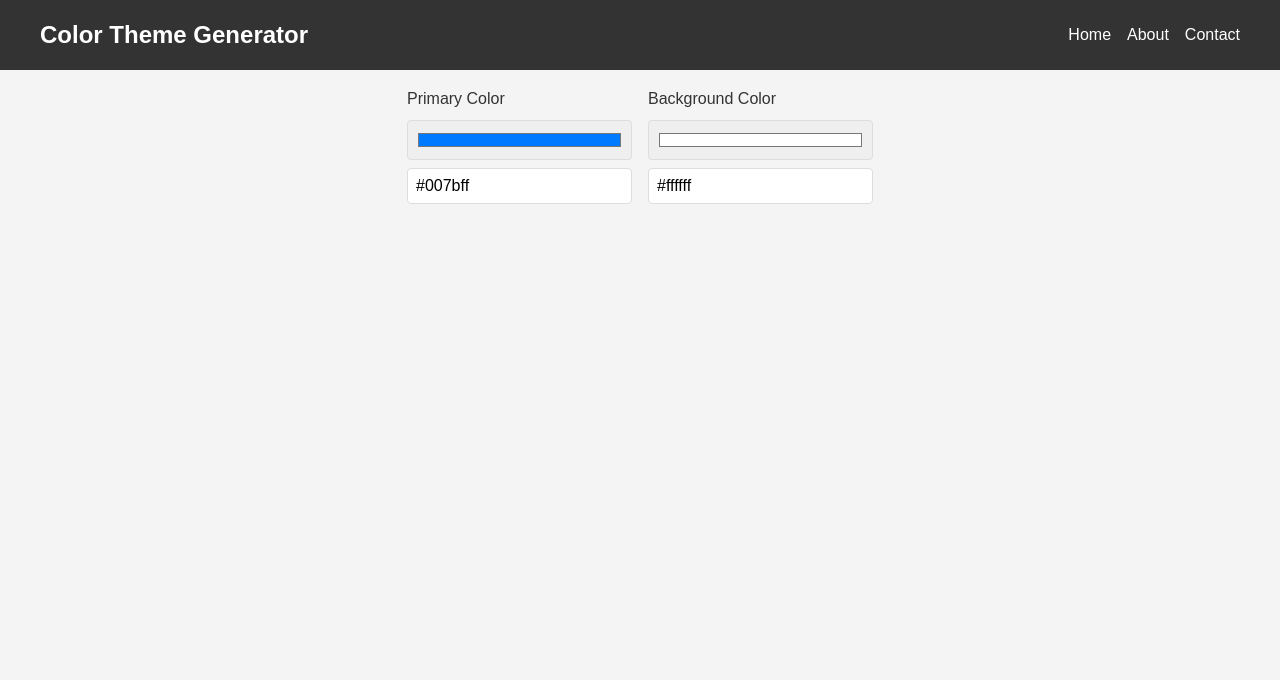
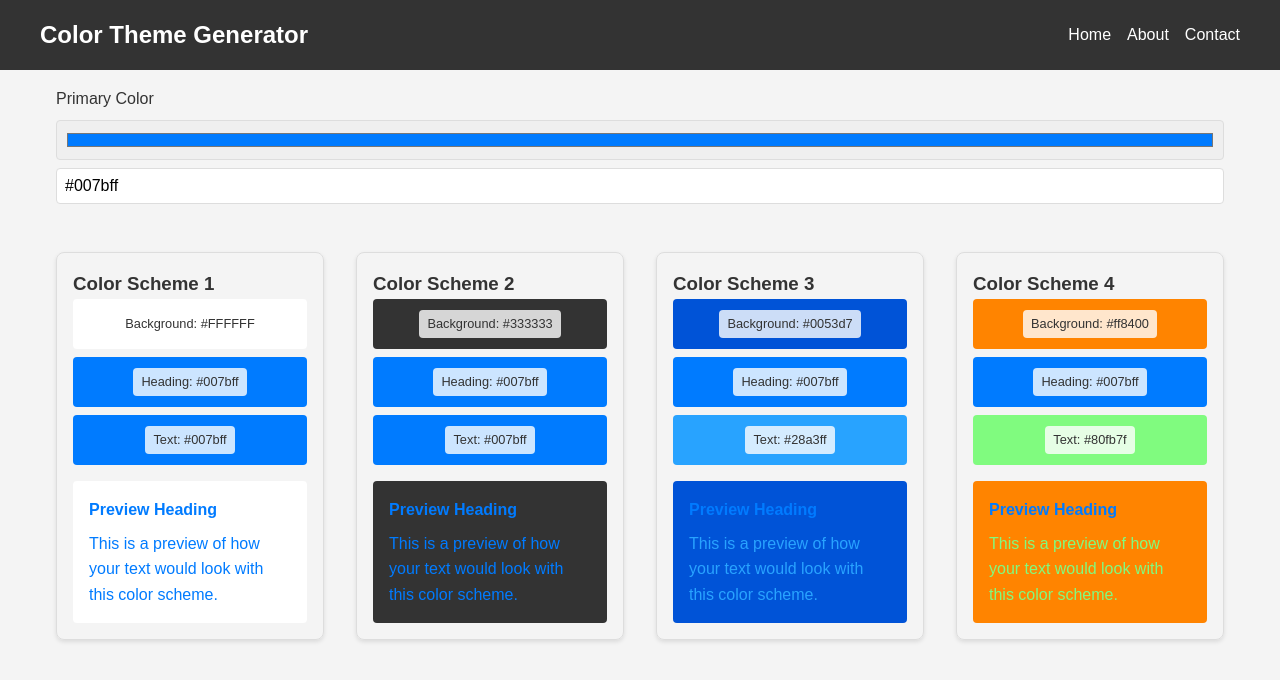
Before and after one commit to swe-robertkibet/react-color-theme-generator, a React (Create React App) app: page / in a window 1280 px wide. Shown: the top 680 px of the page. Built offline with nearby package versions, Linux system fonts and the light colour scheme.

Commit message:
Update to App.js, ColorPalette and ColorInput

```diff
--- a/src/App.js
+++ b/src/App.js
@@ -1,44 +1,31 @@
-import React, { useState } from 'react';
+import React, { useState, useEffect } from 'react';
 import Navbar from './components/Navbar/Navbar';
 import ColorInput from './components/ColorInput/ColorInput';
 import ColorPalette from './components/ColorPalette/ColorPalette';
-import { generatePalette, generatePaletteFromBackground } from './utils/colorUtils';
+import { generateColorSchemes } from './utils/colorUtils';
 import './App.css';
 
 function App() {
   const [primaryColor, setPrimaryColor] = useState('#007bff');
-  const [backgroundColor, setBackgroundColor] = useState('#ffffff');
-  const [palette, setPalette] = useState([]);
+  const [colorSchemes, setColorSchemes] = useState([]);
+
+  useEffect(() => {
+    setColorSchemes(generateColorSchemes(primaryColor));
+  }, [primaryColor]);
 
   const handlePrimaryColorChange = (color) => {
     setPrimaryColor(color);
-    setPalette(generatePalette(color));
-  };
-
-  const handleBackgroundColorChange = (color) => {
-    setBackgroundColor(color);
-    setPalette(generatePaletteFromBackground(color));
   };
 
   return (
     <div className="App">
       <Navbar title="Color Theme Generator" />
       <main className="container">
-        <section className="color-inputs">
-          <ColorInput
-            label="Primary Color"
-            value={primaryColor}
-            onChange={handlePrimaryColorChange}
-            type="primary"
-          />
-          <ColorInput
-            label="Background Color"
-            value={backgroundColor}
-            onChange={handleBackgroundColorChange}
-            type="background"
-          />
-        </section>
-        <ColorPalette colors={palette} />
+        <ColorInput
+          value={primaryColor}
+          onChange={handlePrimaryColorChange}
+        />
+        <ColorPalette schemes={colorSchemes} />
       </main>
     </div>
   );
--- a/src/components/ColorInput/ColorInput.js
+++ b/src/components/ColorInput/ColorInput.js
@@ -2,13 +2,13 @@ import React from 'react';
 import PropTypes from 'prop-types';
 import './ColorInput.css';
 
-const ColorInput = ({ label, value, onChange, type }) => {
+const ColorInput = ({ value, onChange }) => {
     return (
         <div className="color-input">
-            <label htmlFor={`color-${type}`}>{label}</label>
+            <label htmlFor="primary-color">Primary Color</label>
             <input
                 type="color"
-                id={`color-${type}`}
+                id="primary-color"
                 value={value}
                 onChange={(e) => onChange(e.target.value)}
             />
@@ -16,17 +16,15 @@ const ColorInput = ({ label, value, onChange, type }) => {
                 type="text"
                 value={value}
                 onChange={(e) => onChange(e.target.value)}
-                placeholder={`Enter ${type} color`}
+                placeholder="Enter primary color (hex)"
             />
         </div>
     );
 };
 
 ColorInput.propTypes = {
-    label: PropTypes.string.isRequired,
     value: PropTypes.string.isRequired,
     onChange: PropTypes.func.isRequired,
-    type: PropTypes.oneOf(['primary', 'background']).isRequired,
 };
 
 export default ColorInput;
--- a/src/components/ColorPalette/ColorPalette.css
+++ b/src/components/ColorPalette/ColorPalette.css
@@ -1,23 +1,42 @@
 .color-palette {
   display: flex;
   flex-wrap: wrap;
-  gap: 1rem;
+  gap: 2rem;
   margin-top: 2rem;
 }
 
+.color-scheme {
+  flex: 1;
+  min-width: 250px;
+  max-width: 400px;
+  border: 1px solid #ddd;
+  border-radius: 8px;
+  padding: 1rem;
+  box-shadow: 0 2px 4px rgba(0, 0, 0, 0.1);
+}
+
 .color-swatch {
-  width: 100px;
-  height: 100px;
+  height: 50px;
   display: flex;
   align-items: center;
   justify-content: center;
-  border-radius: 8px;
-  box-shadow: 0 2px 4px rgba(0, 0, 0, 0.1);
+  margin-bottom: 0.5rem;
+  border-radius: 4px;
 }
 
-.color-value {
+.color-label {
   background-color: rgba(255, 255, 255, 0.8);
   padding: 0.25rem 0.5rem;
   border-radius: 4px;
   font-size: 0.8rem;
 }
+
+.color-preview {
+  margin-top: 1rem;
+  padding: 1rem;
+  border-radius: 4px;
+}
+
+.color-preview h4 {
+  margin-bottom: 0.5rem;
+}
--- a/src/components/ColorPalette/ColorPalette.js
+++ b/src/components/ColorPalette/ColorPalette.js
@@ -2,16 +2,27 @@ import React from 'react';
 import PropTypes from 'prop-types';
 import './ColorPalette.css';
 
-const ColorPalette = ({ colors }) => {
+const ColorPalette = ({ schemes }) => {
     return (
         <div className="color-palette">
-            {colors.map((color, index) => (
-                <div
-                    key={index}
-                    className="color-swatch"
-                    style={{ backgroundColor: color }}
-                >
-                    <span className="color-value">{color}</span>
+            {schemes.map((scheme, index) => (
+                <div key={index} className="color-scheme">
+                    <h3>Color Scheme {index + 1}</h3>
+                    <div className="color-swatch" style={{ backgroundColor: scheme.background }}>
+                        <span className="color-label">Background: {scheme.background}</span>
+                    </div>
+                    <div className="color-swatch" style={{ backgroundColor: scheme.heading }}>
+                        <span className="color-label">Heading: {scheme.heading}</span>
+                    </div>
+                    <div className="color-swatch" style={{ backgroundColor: scheme.text }}>
+                        <span className="color-label">Text: {scheme.text}</span>
+                    </div>
+                    <div className="color-preview" style={{ backgroundColor: scheme.background }}>
+                        <h4 style={{ color: scheme.heading }}>Preview Heading</h4>
+                        <p style={{ color: scheme.text }}>
+                            This is a preview of how your text would look with this color scheme.
+                        </p>
+                    </div>
                 </div>
             ))}
         </div>
@@ -19,7 +30,13 @@ const ColorPalette = ({ colors }) => {
 };
 
 ColorPalette.propTypes = {
-    colors: PropTypes.arrayOf(PropTypes.string).isRequired,
+    schemes: PropTypes.arrayOf(
+        PropTypes.shape({
+            background: PropTypes.string.isRequired,
+            heading: PropTypes.string.isRequired,
+            text: PropTypes.string.isRequired,
+        })
+    ).isRequired,
 };
 
 export default ColorPalette;
--- a/src/utils/colorUtils.js
+++ b/src/utils/colorUtils.js
@@ -1,4 +1,3 @@
-// Convert hex to RGB
 const hexToRgb = (hex) => {
     const shorthandRegex = /^#?([a-f\d])([a-f\d])([a-f\d])$/i;
     hex = hex.replace(shorthandRegex, (m, r, g, b) => r + r + g + g + b + b);
@@ -10,47 +9,45 @@ const hexToRgb = (hex) => {
     } : null;
 };
 
-// Convert RGB to hex
 const rgbToHex = (r, g, b) => {
     return "#" + ((1 << 24) + (r << 16) + (g << 8) + b).toString(16).slice(1);
 };
 
-// Generate a color palette based on a primary color
-const generatePalette = (primaryColor) => {
+const generateColorSchemes = (primaryColor) => {
     const rgb = hexToRgb(primaryColor);
-    if (!rgb) return [];
-
-    const { r, g, b } = rgb;
-
-    return [
-        primaryColor,
-        rgbToHex(Math.max(0, r - 40), Math.max(0, g - 40), Math.max(0, b - 40)), // Darker shade
-        rgbToHex(Math.min(255, r + 40), Math.min(255, g + 40), Math.min(255, b + 40)), // Lighter shade
-        rgbToHex(Math.max(0, r - 20), Math.min(255, g + 20), Math.min(255, b + 20)), // Complementary 1
-        rgbToHex(Math.min(255, r + 20), Math.max(0, g - 20), Math.min(255, b + 20))  // Complementary 2
-    ];
-};
-
-// Generate a color palette based on a background color
-const generatePaletteFromBackground = (backgroundColor) => {
-    const rgb = hexToRgb(backgroundColor);
     if (!rgb) return [];
 
     const { r, g, b } = rgb;
     const brightness = (r * 299 + g * 587 + b * 114) / 1000;
 
-    const textColor = brightness > 128 ? '#000000' : '#FFFFFF';
-    const accentColor = brightness > 128 ?
-        rgbToHex(Math.max(0, r - 50), Math.max(0, g - 50), Math.max(0, b - 50)) :
-        rgbToHex(Math.min(255, r + 50), Math.min(255, g + 50), Math.min(255, b + 50));
+    const schemes = [
+        // Light scheme
+        {
+            background: '#FFFFFF',
+            heading: primaryColor,
+            text: brightness > 128 ? '#333333' : primaryColor
+        },
+        // Dark scheme
+        {
+            background: '#333333',
+            heading: primaryColor,
+            text: brightness > 128 ? '#FFFFFF' : primaryColor
+        },
+        // Monochromatic scheme
+        {
+            background: rgbToHex(Math.max(0, r - 40), Math.max(0, g - 40), Math.max(0, b - 40)),
+            heading: primaryColor,
+            text: rgbToHex(Math.min(255, r + 40), Math.min(255, g + 40), Math.min(255, b + 40))
+        },
+        // Complementary scheme
+        {
+            background: rgbToHex(255 - r, 255 - g, 255 - b),
+            heading: primaryColor,
+            text: rgbToHex((r + 128) % 256, (g + 128) % 256, (b + 128) % 256)
+        }
+    ];
 
-    return [
-        backgroundColor,
-        textColor,
-        accentColor,
-        rgbToHex(255 - r, 255 - g, 255 - b), // Inverted color
-        rgbToHex((r + 128) % 256, (g + 128) % 256, (b + 128) % 256) // Complementary color
-    ];
+    return schemes;
 };
 
-export { generatePalette, generatePaletteFromBackground };
+export { generateColorSchemes };
```
